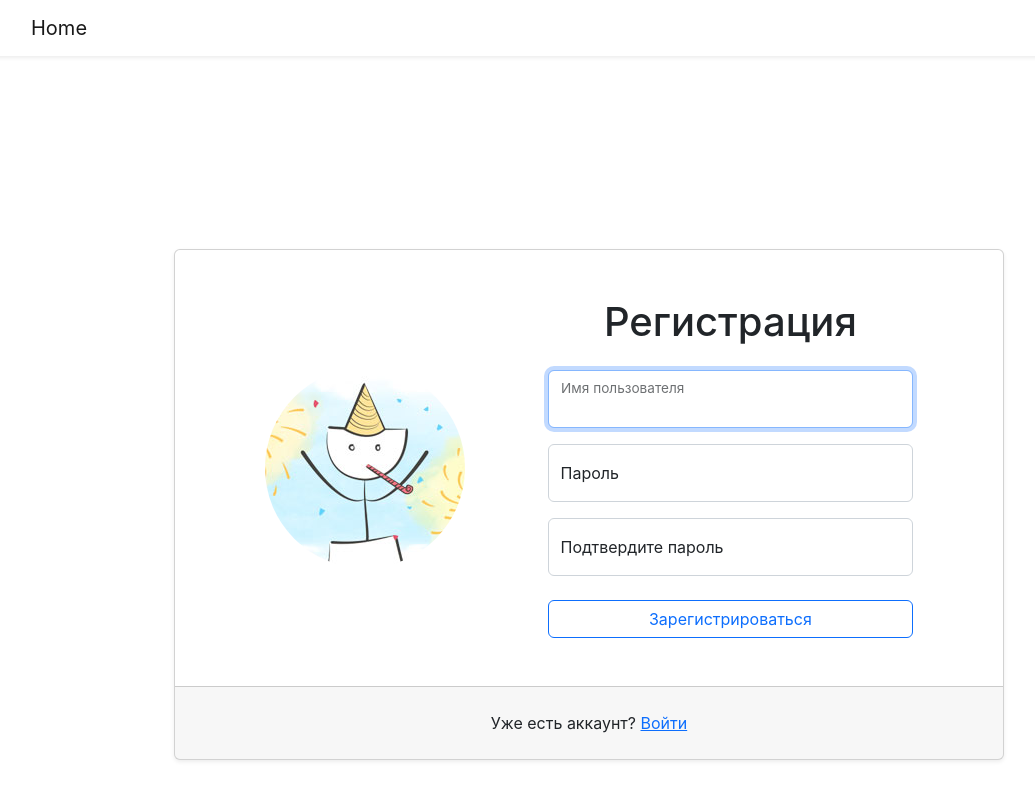
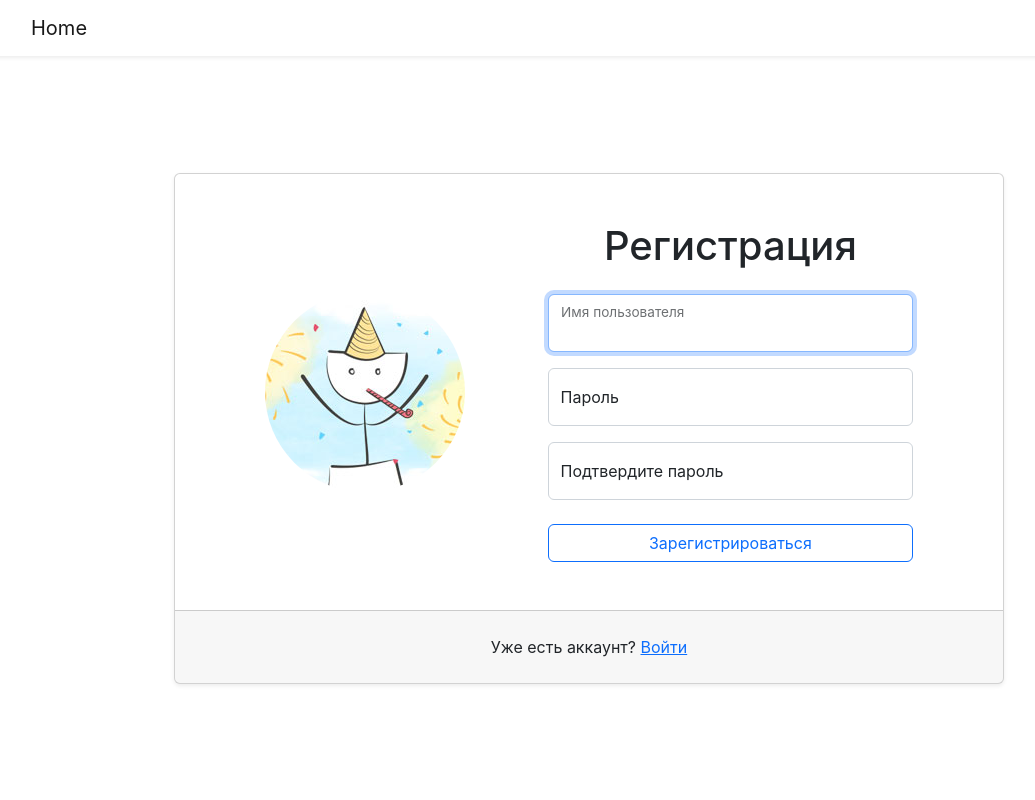
Before and after one commit to Re-Dnor/Chat-slack, a React (Create React App) app in the folder frontend/: page /signup in a window 1280 px wide. Shown: the top 800 px of the page, without its empty margins (51-1086 px from the left). Built offline with nearby package versions, Linux system fonts and the light colour scheme; no server answers.

Commit message:
feat: added new classes

```diff
--- a/frontend/src/Components/App.jsx
+++ b/frontend/src/Components/App.jsx
@@ -11,7 +11,7 @@ function App() {
   const { authStatus } = useAuth();
 
   return (
-    <>
+    <div className="d-flex flex-column h-100">
       <Navbar/>
       <Routes>
         <Route path="/" element={authStatus ? <Chat /> : <Login />} />
@@ -19,7 +19,7 @@ function App() {
         <Route path="/signup" element={<SignUp />} />
         <Route path="*" element={<NotFoundPage />} />
       </Routes>
-    </>
+    </div>
   );
 }
 
--- a/frontend/src/Components/Chat.jsx
+++ b/frontend/src/Components/Chat.jsx
@@ -18,11 +18,11 @@ function Chat() {
   }, []);
 
   return (
-    <Container className="h-100 my-4 overflow-hidden rounded shadow">
+    <Container className="container h-100 my-4 overflow-hidden rounded shadow">
       {error && <h2>{error}</h2>}
       {status === 'loading' && <Loader />}
       {status === 'received' && (
-        <Row>
+        <Row className="h-100 bg-white flex-md-row">
           <Channels />
           <Messages />
         </Row>
--- a/frontend/src/Components/Login.jsx
+++ b/frontend/src/Components/Login.jsx
@@ -37,8 +37,6 @@ function Login() {
         toLogIn(res.data);
         navigate('/');
       } catch (error) {
-        console.error(error);
-
         if (!error.isAxiosError) {
           toast.error(t('errors.unknown'));
           return;
@@ -54,7 +52,7 @@ function Login() {
   });
 
   return (
-    <div className="container-fluid h-100 mt-5">
+    <div className="container-fluid h-100">
       <div className="row justify-content-center align-content-center h-100">
         <div className="col-12 col-md-8 col-xxl-6">
           <div className="card shadow-sm">
--- a/frontend/src/Components/SignUp.jsx
+++ b/frontend/src/Components/SignUp.jsx
@@ -49,7 +49,7 @@ function SignUp() {
   });
 
   return (
-    <div className="container-fluid h-100 mt-5">
+    <div className="container-fluid h-100">
       <div className="row justify-content-center align-content-center h-100">
         <div className="col-12 col-md-8 col-xxl-6">
           <div className="card shadow-sm">
```
